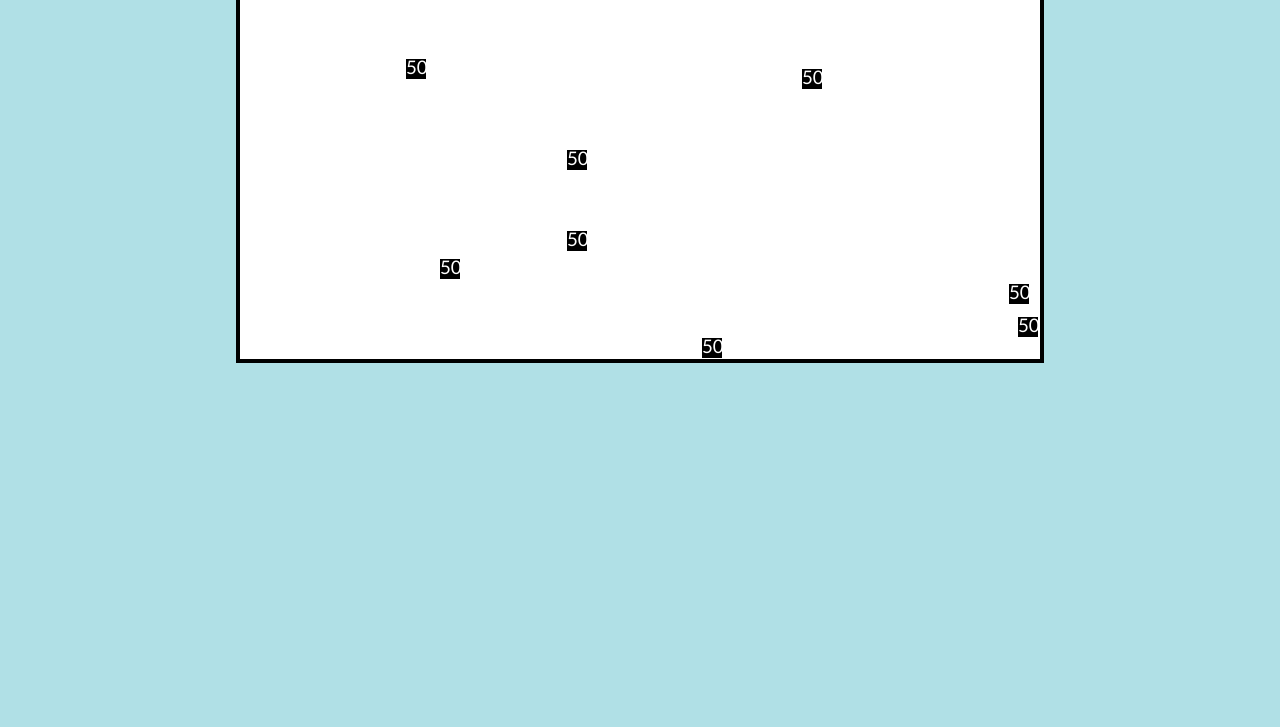
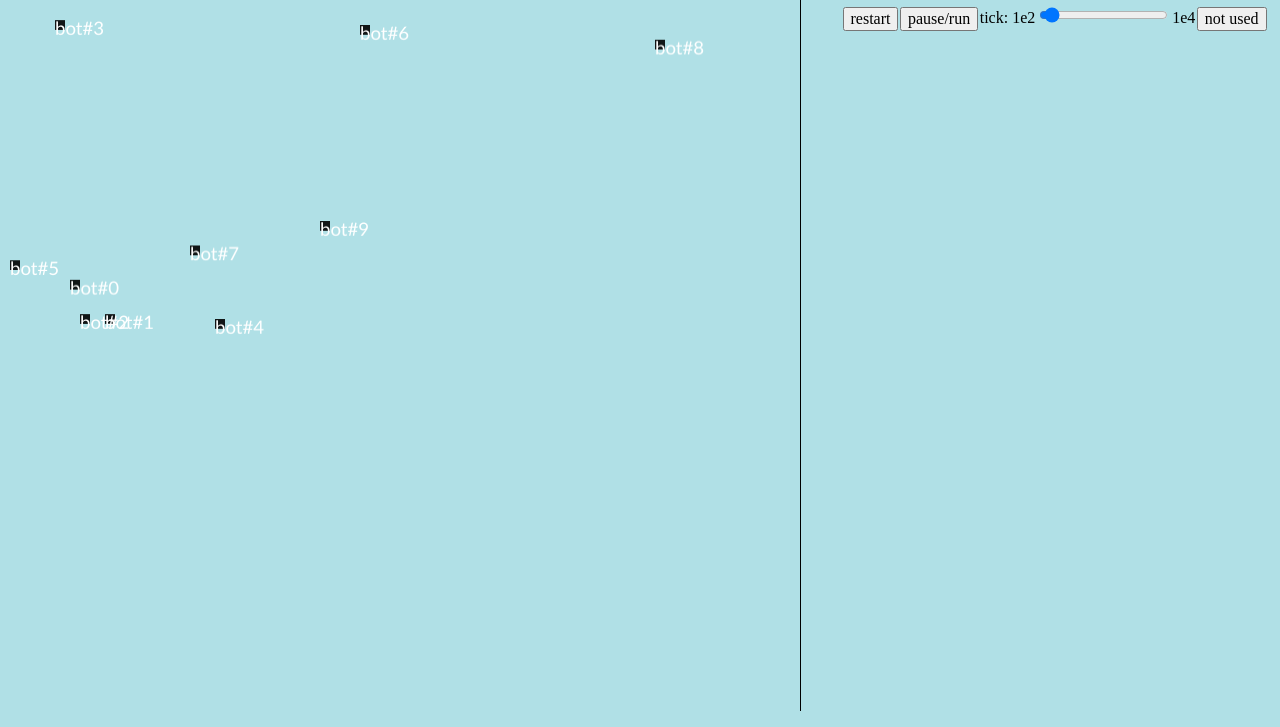
Before and after one commit to Kyr/Evolutionary-algorithm, a plain HTML site: page index.html in a window 1280 px wide. Shown: the part 73-800 px from the top of the page. Drawn offline with nearby package versions, Linux system fonts and the light colour scheme.

Commit message:
- Some refactoring; - Basic bot moving;

```diff
--- a/Bot.js
+++ /dev/null
@@ -1,85 +0,0 @@
-var BotGrop = []; // масив для ботов
-
-var Bots = 10;
-window.onload = function main() {
-
-
-
-      GenereteFirs();
-      DrewInCanvas();
- console.log(typeof BotGrop[1].CreateNewBot);
- //setInterval(main,100);
-
-}
-////////////////////////////////////////
-/////////////параметры поля/////////////
-var ConvasParametr = {
-      width  : 800,
-      height : 400
-}
-////////////////////////////////////////
-////////////для упрошения///////////////
-
-function Random(max, min) {
-  return ((Math.floor(Math.random() * Math.floor(max)))+min);
-}
-
-function filingArr(mass = []) {
-  for(var i = 0 ; i < 16 ; i++){
-    mass[i] = Random(16,1);
-  }
-}
-////////////////////////////////////////
-function GenereteFirs() {
-
-
-  function CreateNewBot() {
-     this.Arr     =  [];
-     this.pointer =  0;
-     this.life    =  50;
-     this.size    =  20;
-     this.cordX   =  Random(((ConvasParametr.width) - this.size),0);
-     this.cordY   =  Random(((ConvasParametr.height)- this.size),0);
-  }
-
-    for(var i = 0 ; i < Bots ; i++ ){//заполнение масивов и помишение их в BotGrop
-    BotGrop[i] = new CreateNewBot();
-    filingArr(BotGrop[i].Arr = [] , 1);
-  }
-  console.log(BotGrop);
-}
-
-
-function DrewInCanvas() {
-      var canvas = document.getElementById("main");
-          ctx    = canvas.getContext("2d");
-
-          canvas.width  = ConvasParametr.width;
-          canvas.height = ConvasParametr.height;
-
-          SpawnBot();
-
-}
-
-
-function SpawnBot() {
-  for (var i = 0; i < Bots; i++) {
-    ctx.fillStyle ="#000";
-    ctx.fillRect(BotGrop[i].cordX,
-                 BotGrop[i].cordY,
-                 BotGrop[i].size,
-                 BotGrop[i].size);
-    ctx.fillStyle = "#fff" ;
-    ctx.font = '14pt Calibri';
-    ctx.fillText(BotGrop[i].life,
-                 BotGrop[i].cordX+0,
-                 BotGrop[i].cordY+15);
-  }
-}
-
-function TickTime() {
-  for (var i = 0; i < Bots; i++) {
-    BotGrop[i].Arr[BotGrop[i].pointer]
-  }
-
-}
--- /dev/null
+++ b/app.js
@@ -0,0 +1,75 @@
+;(function (global) {
+
+
+  global.Evolution = Evolution;
+
+  function Evolution ({maxBotsAmount, getCanvas}) {
+    const world = getCanvas();
+    const context = world.getContext("2d");
+
+    let stepInterval;
+    let bots = [];
+    let tick = 500;
+
+    this.main = function main () {
+      this.stop();
+      bots.forEach(bot => bot.clear());
+      context.clearRect(0, 0, world.width, world.height);
+      bots = generateFirst(maxBotsAmount, getCanvas);
+
+      bots.forEach(bot => {
+        bot.render();
+      });
+
+      this.run();
+    };
+
+    this.stop = () => {
+      window.clearInterval(stepInterval);
+      stepInterval = void 0;
+    };
+
+    this.pauseResume = () => {
+      if (stepInterval) {
+        return this.stop();
+      }
+
+      this.run()
+    };
+
+    this.setTick = value => {
+      if (stepInterval) {
+        this.stop();
+        tick = value;
+        this.run();
+      }
+      tick = value;
+    };
+
+    this.run = () => {
+      stepInterval = window.setInterval(botsLifeCycle, tick);
+    };
+
+    function botsLifeCycle () {
+      bots.forEach(bot => {
+        bot.doAction();
+      });
+/*
+      bots.forEach(bot => {
+        bot.render();
+      });*/
+    }
+  }
+
+  function generateFirst (botsAmount, getCanvas) {
+    const generation = [];
+
+    //заполнение массивов и помещение их в botGroup
+    for (let i = 0; i < botsAmount; i++) {
+      generation.push(new Bot({name: `bot#${i}`, getCanvas}));
+    }
+
+    return generation;
+  }
+
+})(window);
--- /dev/null
+++ b/bot.js
@@ -0,0 +1,143 @@
+;(function (global) {
+  const DO_NOTHING = 0;
+  const INSPECT    = 1;
+  const MOVE       = 2;
+  const ATTACK     = 3;
+
+  const ACTIONS = [
+    DO_NOTHING,
+    INSPECT,
+    MOVE,
+    // ATTACK,
+  ];
+
+  const ACTION_COST = {
+    skip:    1,
+    inspect: 1,
+    move:    2,
+    attack:  3,
+  };
+
+  global.Bot = Bot;
+
+  function Bot ({behaviour = randomBehaviour(), name, getCanvas}) {
+    const canvas = getCanvas();
+    const context = canvas.getContext("2d");
+    context.clearRect(0, 0, canvas.width, canvas.height);
+
+    this.name   = name;
+    this.age    = 0;
+    this.life   = 50;
+    this.energy = 1000;
+    this.size   = 10;
+    this.speed  = 5;
+    this.coord  = {
+      x: Math.floor(Math.random() * canvas.width / this.size) * this.size,
+      y: Math.floor(Math.random() * canvas.height / this.size) * this.size,
+    };
+
+    const behaviourLoop = behaviourGenerator(behaviour);
+    const actions       = {
+      [DO_NOTHING]: () => {
+        this.energy -= ACTION_COST.skip;
+      },
+      [INSPECT]:    direction => {
+        this.energy -= ACTION_COST.inspect;
+      },
+      [MOVE]:       direction => {
+        const [x, y] = direction;
+        this.clear();
+        // this.drawTrace();
+        this.energy -= ACTION_COST.move;
+        this.coord.x += x * this.speed;
+        this.coord.y += y * this.speed;
+        this.onMove && this.onMove();
+        this.render();
+      },
+    };
+
+
+    this.doAction = () => {
+      const {value}             = behaviourLoop.next();
+      const [action, direction] = value;
+      actions[action](direction);
+      this.age++;
+
+/*
+      window.postMessage({
+        event:  'botAction',
+        action: action,
+        bot:    {name: this.name, age: this.age, life: this.life, energy: this.energy},
+      });
+*/
+    };
+
+    this.clear = function clearTrace(){
+      context.clearRect(this.coord.x, this.coord.y, 100, 30);
+    };
+
+    this.drawTrace = function drawTrace () {
+      context.fillStyle = "rgba(0, 0, 0, .2)";
+      context.fillRect(
+        this.coord.x, this.coord.y,
+        Math.round(this.size/2), Math.round(this.size/2),
+      );
+    };
+
+    this.render = function renderBot () {
+      context.fillStyle = "rgba(0, 0, 0, .9)";
+      // context.fillStyle = "#000";
+      context.fillRect(
+        this.coord.x, this.coord.y,
+        this.size, this.size,
+      );
+      context.fillStyle = "#fff";
+      context.font      = '14pt Calibri';
+      context.fillText(this.name,
+        this.coord.x + 0,
+        this.coord.y + 15);
+    };
+  }
+
+  function randomBehaviour () {
+    const actions         = 16;
+    const behaviour       = [];
+    const randomDirection = getRandomDirections([-1, 0, 1]);
+    const randomAction    = getArrayRandomize(ACTIONS);
+
+    for (let i = 0; i < actions; i++) {
+      let action    = randomAction();
+      let direction = randomDirection();
+
+      behaviour.push([action, direction]);
+    }
+
+    return behaviour;
+  }
+
+  function getArrayRandomize (array) {
+    return () => array[Math.floor(Math.random() * array.length)];
+  }
+
+  function getRandomDirections (directions) {
+    const random = getArrayRandomize(directions);
+
+    return function () {
+      return [random(), random()]
+    }
+  }
+
+
+  function* behaviourGenerator (_actions_) {
+    const actions = _actions_;
+    let i         = 0;
+
+    while (true) {
+      yield actions[i++];
+      if (i === actions.length) {
+        i = 0;
+      }
+    }
+  }
+
+})(window);
--- a/index.html
+++ b/index.html
@@ -3,25 +3,75 @@
 <head>
   <meta charset="utf-8">
   <title>Animation</title>
-    <script type="text/javascript" src="Bot.js"></script>
-    <style>
-    body{
-      background-color: powderblue;
-    }
-    canvas{
-      background-color: white;
-      border: 4px solid black;
-      margin-top: 20px ;
-    }
+  <script src="./app.js"></script>
+  <script src="./bot.js"></script>
+  <link rel="stylesheet" href="//unpkg.com/normalize.css@8.0.0/normalize.css">
+  <link rel="stylesheet" href="./style.css" type="text/css">
 
-
-
-    </style>
 </head>
 <body>
-   <center><canvas id="main"></canvas></center>
+<section class="wrapper">
+  <div class="canvas-wrapper" id="canvas">
+  </div>
+  <aside>
+    <header>
+      <h1>evolutionary</h1>
+    </header>
+    <menu>
+      <button type="button" id="restartButton">restart</button>
+      <button type="button" id="flowControl">pause/run</button>
 
-  <center> <h1 id="text1"></h1> </center>
+      <label>
+        tick: 1e2 <input type="range" min="100" max="10000" value="500" id="tick" step="100"/> 1e4
+      </label>
+      <button type="button">not used</button>
+    </menu>
+    <section></section>
+  </aside>
+</section>
 
 </body>
+<script>
+  window.onload = function () {
+    const CanvasParameters = {
+      width:  800,
+      height: 800,
+    };
+    const canvasWrapper = document.getElementById("canvas");
+    const evolution = new Evolution({maxBotsAmount: 10, getCanvas});
+
+    document.getElementById('restartButton').addEventListener('click', () => evolution.main());
+    document.getElementById('flowControl').addEventListener('click', () => evolution.pauseResume());
+    document.getElementById('tick').addEventListener('change', (e) => evolution.setTick(e.target.value));
+
+    evolution.main();
+
+    function getCanvas(){
+      const canvas = document.createElement('canvas');
+      canvas.width  = CanvasParameters.width;
+      canvas.height = CanvasParameters.height;
+      canvasWrapper.appendChild(canvas);
+
+      return canvas;
+
+/*
+      const context = canvas.getContext("2d");
+      return {
+
+        clear: function(rect) {
+          const {
+            x = 0,
+            y = 0,
+            w = CanvasParameters.width,
+            h = CanvasParameters.height,
+                } = rect;
+
+          context.clearRect(x, y, w, h);
+        },
+
+      };
+*/
+    }
+  };
+</script>
 </html>
--- /dev/null
+++ b/style.css
@@ -0,0 +1,48 @@
+body {
+    background-color: powderblue;
+}
+
+.wrapper {
+    /*
+    position: absolute;
+    top: 0;
+    left: 0;
+    right: 100%;
+    bottom:100%;
+    */
+    display: flex;
+    flex-direction: row;
+    height: 98vh;
+}
+
+.canvas-wrapper {
+    flex: 0 0 100vh;
+    width: 100vh;
+    background-color: transparent;
+    border-right: 1px solid black;
+    position: relative;
+}
+
+aside {
+    flex: 0 0 calc(99vw - 100vh);
+}
+
+aside header h1{
+    width: 100%;
+    text-align: center;
+}
+
+aside menu {
+    display: flex;
+    flex-direction: row;
+    align-items: start;
+    justify-content: space-evenly;
+}
+canvas {
+    top: 0;
+    left: 0;
+    width: 100%;
+    height: 100%;
+    position: absolute;
+    background:transparent;
+}
```
Also changed, not shown: 2 other files. Lines whose indentation alone changed are shown as unchanged.
